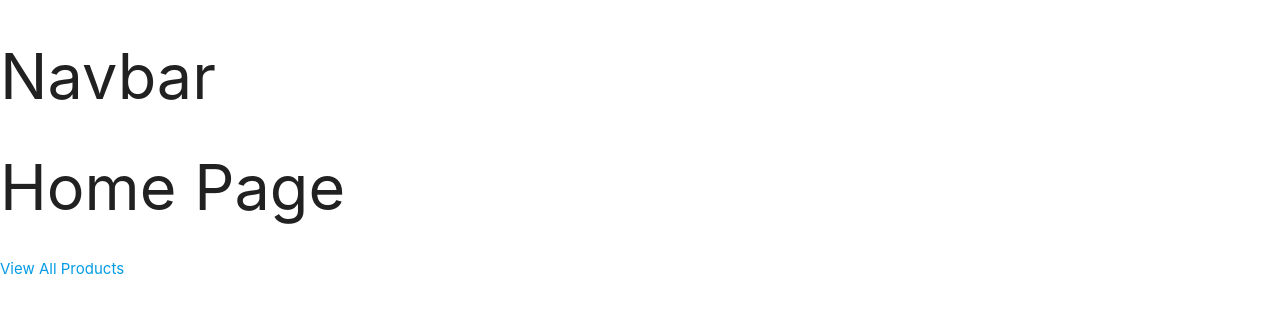
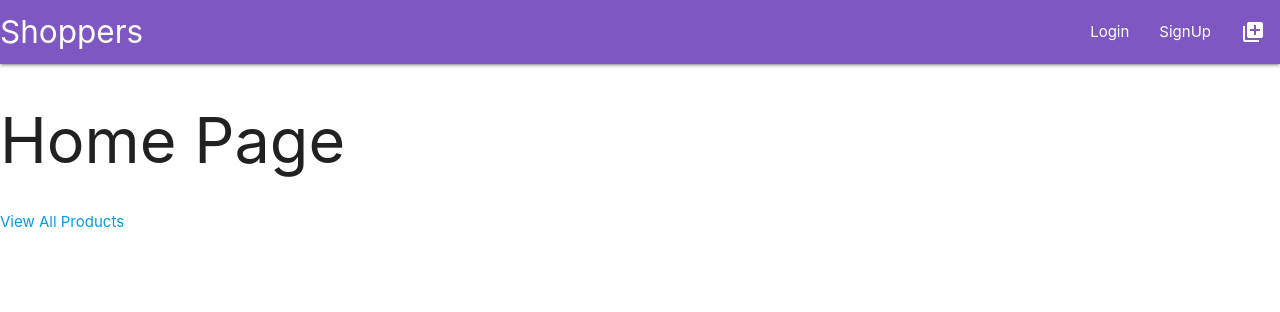
Before and after one commit to kritika243/documenting-next-js, a Next.js app: page / in a window 1280 px wide. Shown: the top 312 px of the page. Built offline with nearby package versions, Linux system fonts and the light colour scheme.

Commit message:
UI - navbar

```diff
--- a/components/Layout.js
+++ b/components/Layout.js
@@ -9,6 +9,10 @@ const Layout = ({ children }) => {
           rel='stylesheet'
           href='https://cdnjs.cloudflare.com/ajax/libs/materialize/1.0.0/css/materialize.min.css'
         />
+        <link
+          href='https://fonts.googleapis.com/icon?family=Material+Icons'
+          rel='stylesheet'
+        ></link>
       </Head>
       <Navbar />
       {children}
--- a/components/Navbar.js
+++ b/components/Navbar.js
@@ -1,5 +1,36 @@
+import Link from 'next/link'
+
 const Navbar = () => {
-  return <h1>Navbar</h1>
+  return (
+    <>
+      <nav>
+        <div className='nav-wrapper #7e57c2 deep-purple lighten-1'>
+          <Link href='/'>
+            <a class='brand-logo left'>Shoppers</a>
+          </Link>
+          <ul id='nav-mobile' className='right'>
+            <li>
+              <Link href='/login'>
+                <a>Login</a>
+              </Link>
+            </li>
+            <li>
+              <Link href='/signup'>
+                <a>SignUp</a>
+              </Link>
+            </li>
+            <li>
+              <Link href='/create'>
+                <a>
+                  <i className='large material-icons'>add_to_photos</i>
+                </a>
+              </Link>
+            </li>
+          </ul>
+        </div>
+      </nav>
+    </>
+  )
 }
 
 export default Navbar
```
